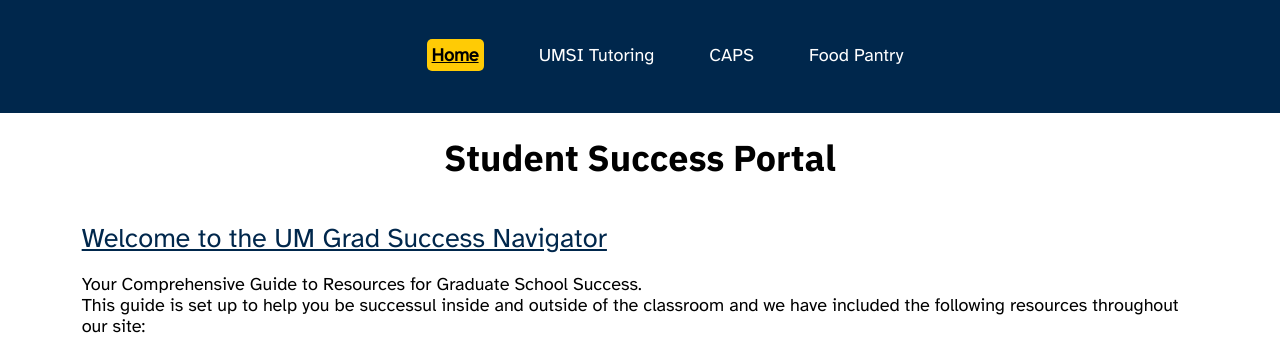
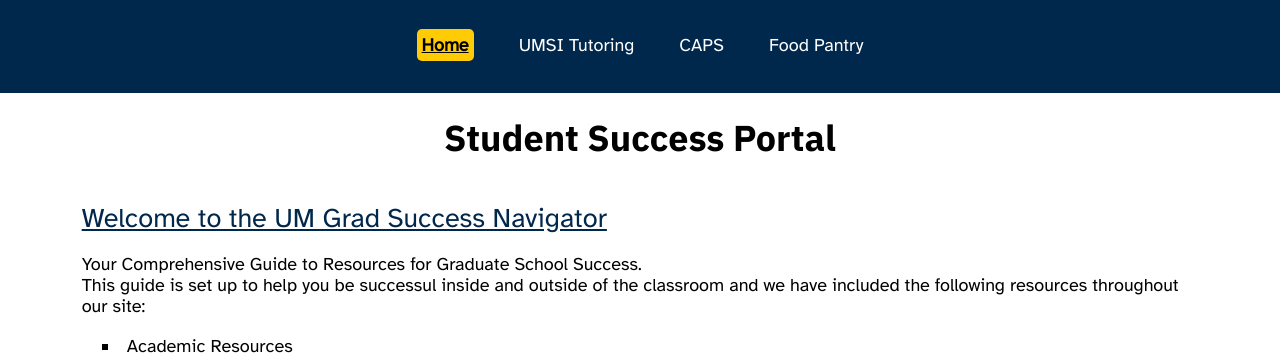
Before and after one commit to jianih12/client_project_html_f24, a plain HTML site: page index.html in a window 1280 px wide. Shown: the part 387-740 px from the top of the page. Drawn offline with Linux system fonts and the light colour scheme.

Commit message:
Add files via upload

```diff
--- a/css/style.css
+++ b/css/style.css
@@ -31,9 +31,23 @@
     padding: 0;
 }
 
+nav {
+    background-color: #00274C;
+    padding: 15px 0;
+    text-align: center;
+    width: 100%;
+}
+
+nav ul {
+    display: inline-block;
+    padding: 0;
+    margin: 0;
+    list-style: none;
+}
+
 nav li {
     display: inline-block;
-    margin-left: 50px;
+    margin: 15px 20px;
     line-height: 2em;
 }
 
@@ -52,12 +66,6 @@
     color: black;
     border-radius: 5px;
     padding: 5px;
-}
-
-nav {
-    background-color: #00274C;
-    padding: 20px 0;
-    text-align: center;
 }
 
 .skip a{
@@ -159,6 +167,7 @@
     text-align: center;
     line-height: 2;
     padding: 5% 15%;
+    width: 100%;
 }
 
 footer ul{
```
